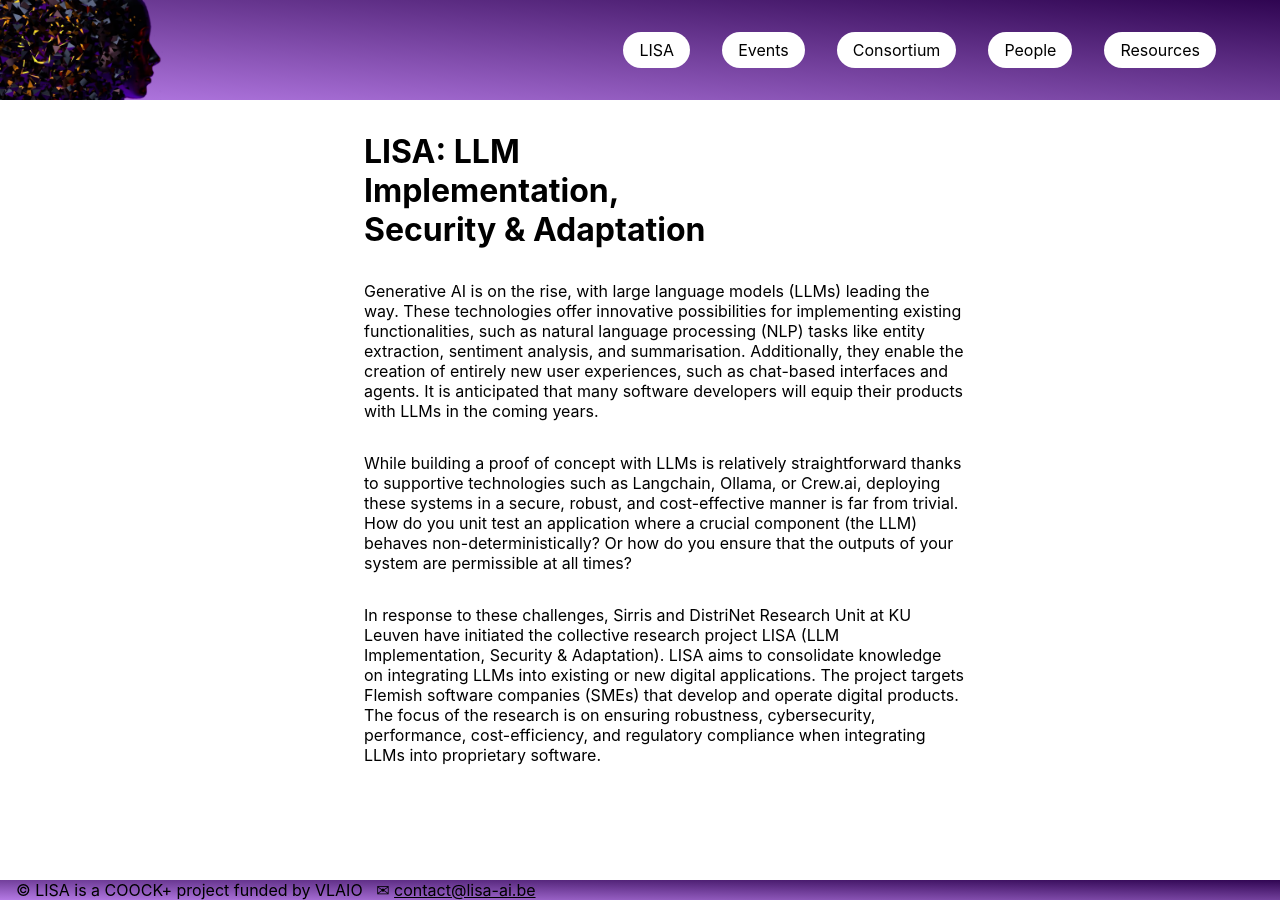
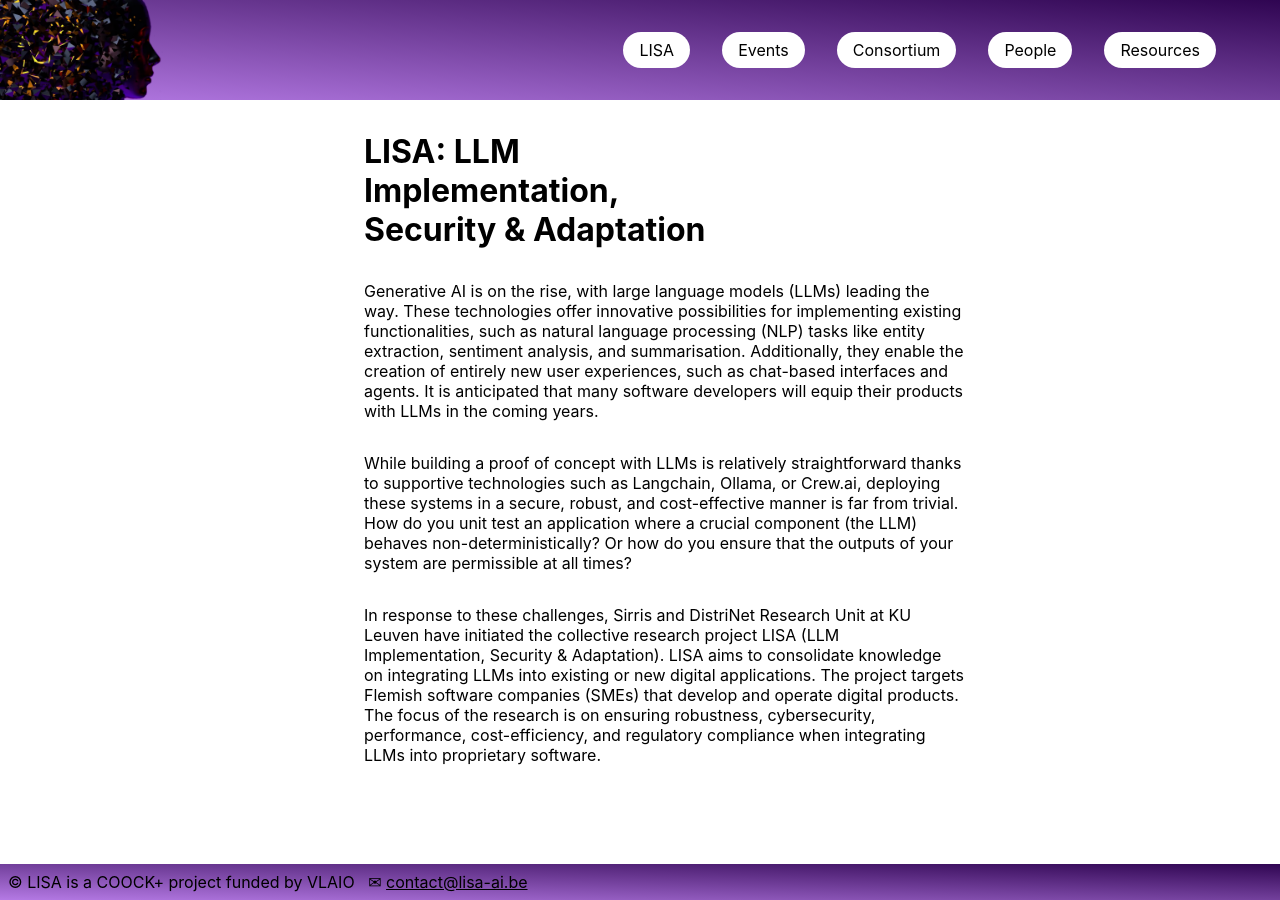
Before and after one commit to sirris-be/lisa, a Jekyll site: the page built from docs/index.html, in a window 1280 px wide. Built offline with Jekyll 4.4.1, drawn with Linux system fonts in a browser that asks for light colours.

Commit message:
fix: remove padding that caused bad allign

```diff
--- a/docs/assets/css/style.scss
+++ b/docs/assets/css/style.scss
@@ -56,8 +56,6 @@
 }
 
 html {
-  width: 100%;
-  height: 100%;
   font-family:
     -apple-system, BlinkMacSystemFont, "Segoe UI", Roboto, "Helvetica Neue",
     sans-serif;
@@ -75,7 +73,7 @@
 
 footer {
   width: 100%;
-  padding-left: $small-gap;
+  padding: $tiny-gap;
   background-image: linear-gradient(to top right, $light-theme, $dark-theme);
   display: flex;
   align-items: center;
@@ -138,6 +136,7 @@
   main {
     padding-left: $small-gap;
     padding-right: $small-gap;
+    flex-grow: 1;
   }
 }
 
```
